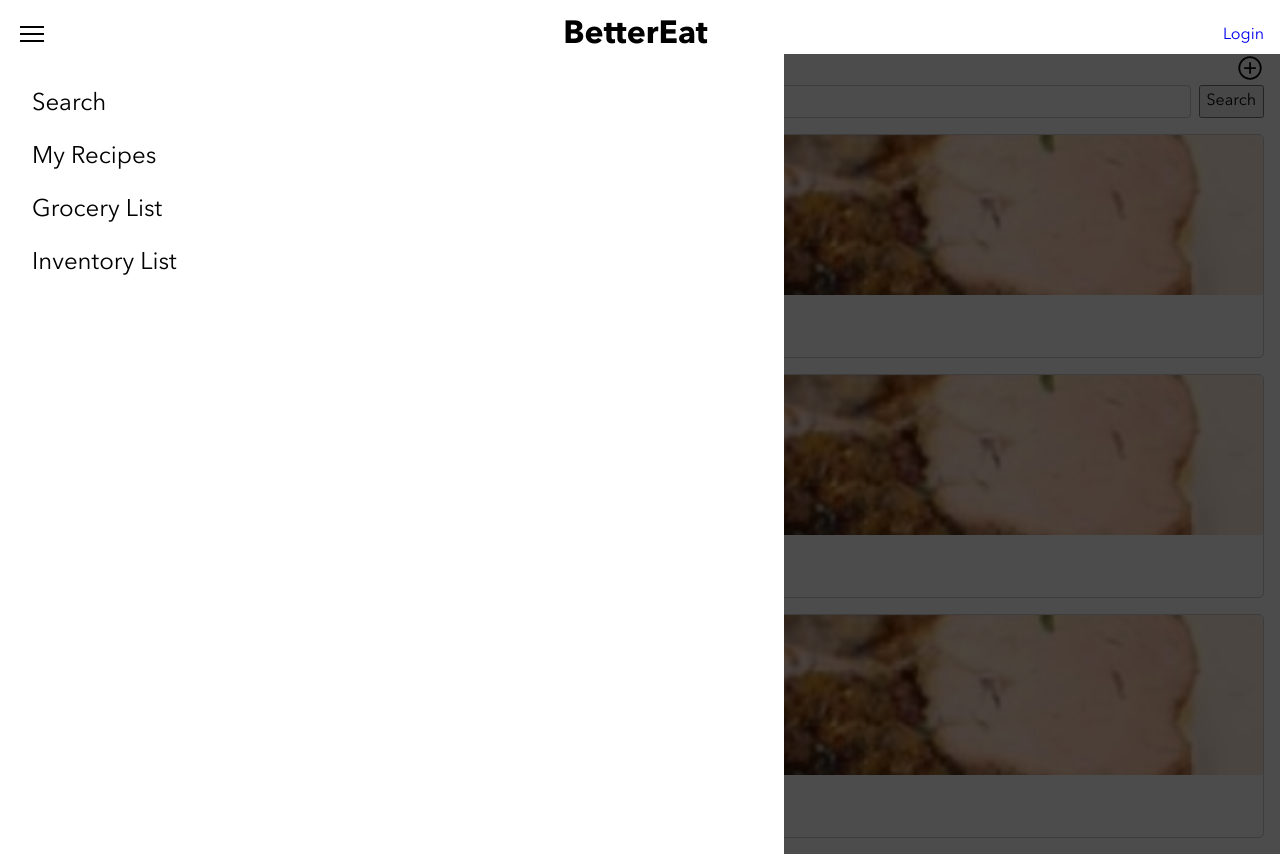
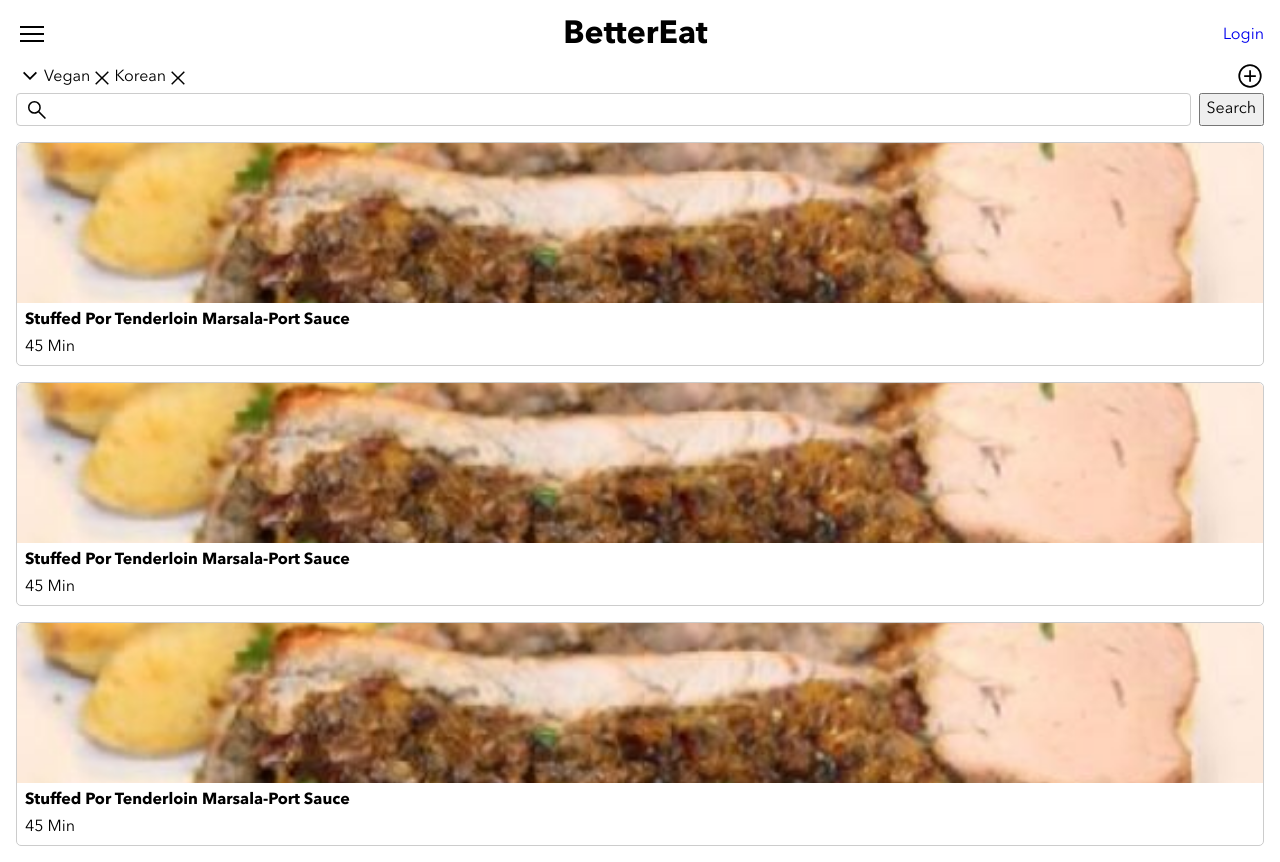
Before and after one commit to hyunchol-jun/better-eat-client, a React (Create React App) app: page / in a window 1280 px wide. Built offline with nearby package versions, Linux system fonts and the light colour scheme.

Commit message:
Connect Sidebar to header button to control visibility

```diff
--- a/src/App.js
+++ b/src/App.js
@@ -3,12 +3,19 @@ import PageHeader from './components/PageHeader/PageHeader';
 import HomePage from './pages/HomePage/HomePage';
 import Sidebar from "./components/Sidebar/Sidebar";
 import {BrowserRouter, Routes, Route} from "react-router-dom";
+import {useState} from "react";
 
 function App() {
+  const [sidebarShown, setSidebarShown] = useState(false);
+
+  const handleSidebarVisibility = () => {
+    setSidebarShown(!sidebarShown);
+  }
+
   return (
     <BrowserRouter>
-      <PageHeader />
-      <Sidebar />
+      <PageHeader handleClick={handleSidebarVisibility}/>
+      {sidebarShown && <Sidebar />}
       <Routes>
         <Route path="/" element={<HomePage />}></Route>
       </Routes>
--- a/src/components/IconButton/IconButton.js
+++ b/src/components/IconButton/IconButton.js
@@ -1,8 +1,8 @@
 import "./IconButton.scss";
 
-function IconButton({className, imgSrc, altText}) {
+function IconButton({className, imgSrc, altText, handleClick}) {
     return (
-        <button className='icon-button'><img className={className} src={imgSrc} alt={altText}/></button>
+        <button className='icon-button' onClick={handleClick}><img className={className} src={imgSrc} alt={altText}/></button>
     );
 }
 
--- a/src/components/PageHeader/PageHeader.js
+++ b/src/components/PageHeader/PageHeader.js
@@ -2,10 +2,10 @@ import "./PageHeader.scss";
 import menuIcon from "../../assets/icons/menu.svg";
 import IconButton from "../IconButton/IconButton";
 
-function PageHeader() {
+function PageHeader({handleClick}) {
     return (
       <header className='page-header'>
-        <IconButton className="page-header__menu" imgSrc={menuIcon} altText='hamburger icon'/>
+        <IconButton className="page-header__menu" imgSrc={menuIcon} altText='hamburger icon' handleClick={handleClick}/>
         <span className='page-header__title'>BetterEat</span>
         <a className="page-header__auth" href="#">Login</a>
       </header>
--- a/src/components/PageHeader/PageHeader.scss
+++ b/src/components/PageHeader/PageHeader.scss
@@ -5,6 +5,7 @@
   position: sticky;
   top: 0;
   background-color: white;
+  padding-bottom: 0.5rem;
 
   &__menu {
     width: 2rem;
```
